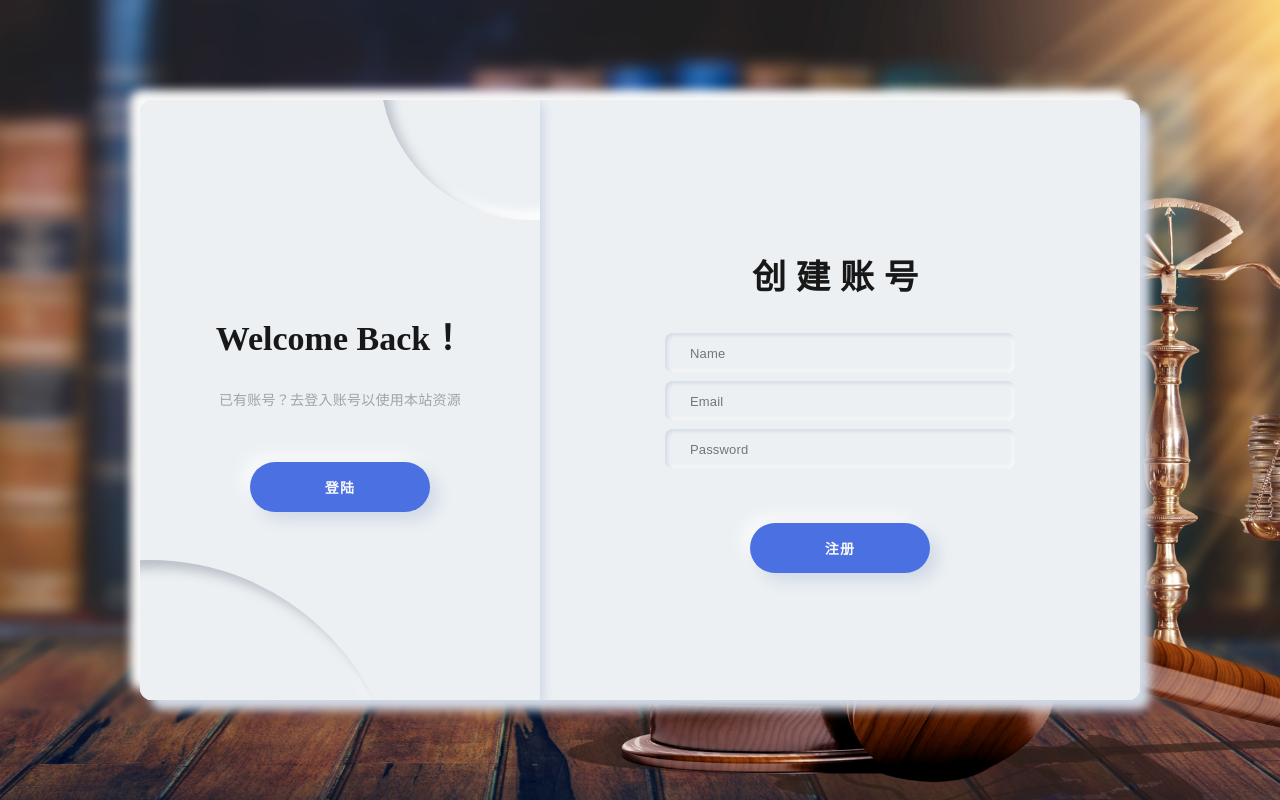
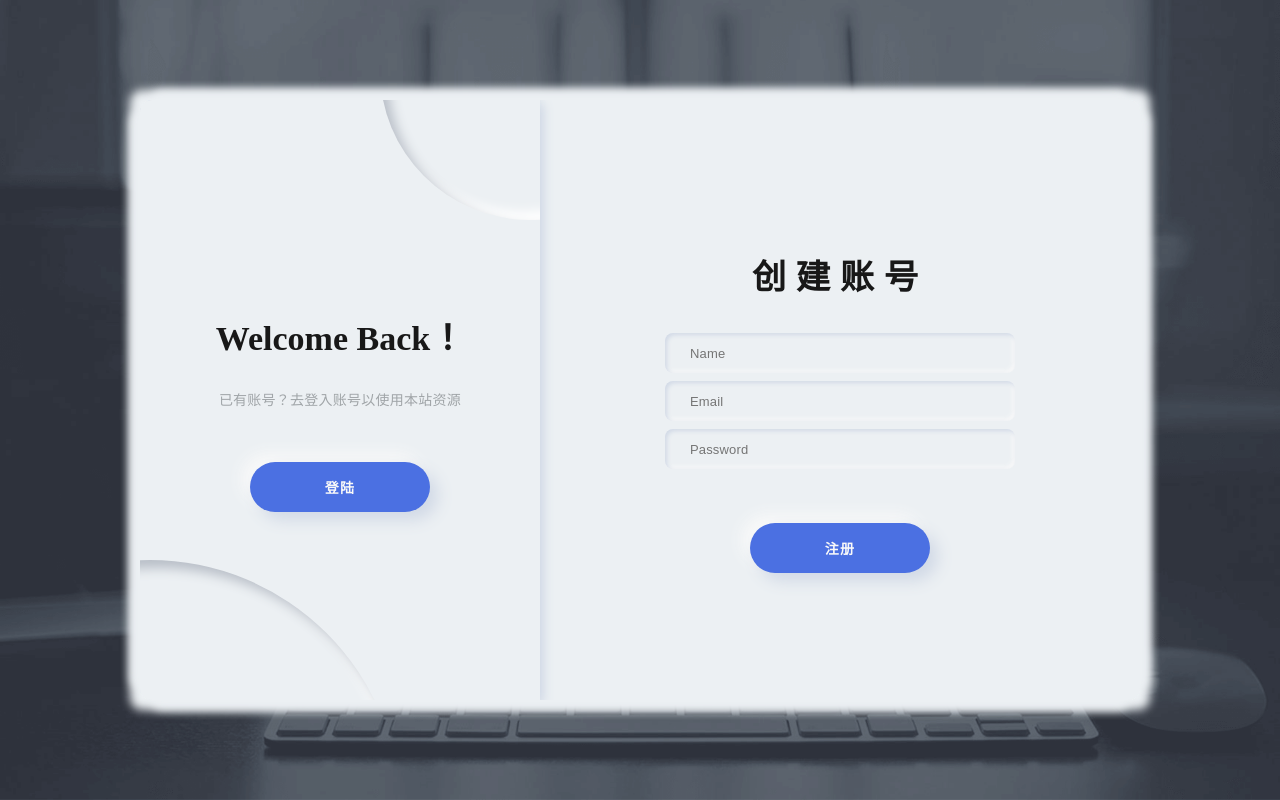
Before and after one commit to ling-yuan/Legal-Knowledge-System, a Django app: page /login/ in a window 1280 px wide. Run offline with Django 5.2, Linux system fonts and the light colour scheme.

Commit message:
更新登录页背景图及阴影样式

```diff
--- a/Legal_Knowledge_System/app/static/css/login.css
+++ b/Legal_Knowledge_System/app/static/css/login.css
@@ -15,7 +15,10 @@
     font-size: 12px;
     background-color: #ecf0f3;
     color: #a0a5a8;
-    /* background: url('../img/login-background.jpg'); */
+    /* url("../img/bg_login.png") 背景图填充屏幕*/
+
+    background-image: url("../img/bg_login.png");
+    background-size: cover;
 }
 
 .shell {
@@ -26,7 +29,7 @@
     height: 600px;
     padding: 25px;
     background-color: #ecf0f3;
-    box-shadow: 10px 10px 10px #d1d9e6, -10px -10px 10px #f9f9f9;
+    box-shadow: 10px 10px 10px #ecf0f3, -10px -10px 10px #ecf0f3, 10px -10px 10px #ecf0f3, -10px 10px 10px #ecf0f3;
     border-radius: 12px;
     overflow: hidden;
 }
@@ -212,6 +215,7 @@
     padding: 50px 55px;
     transition: 1.25s;
 }
+
 .switch_container h2 {
     letter-spacing: 0;
 }
```
Also changed, not shown: Legal_Knowledge_System/app/static/img/bg_login.png (added).
